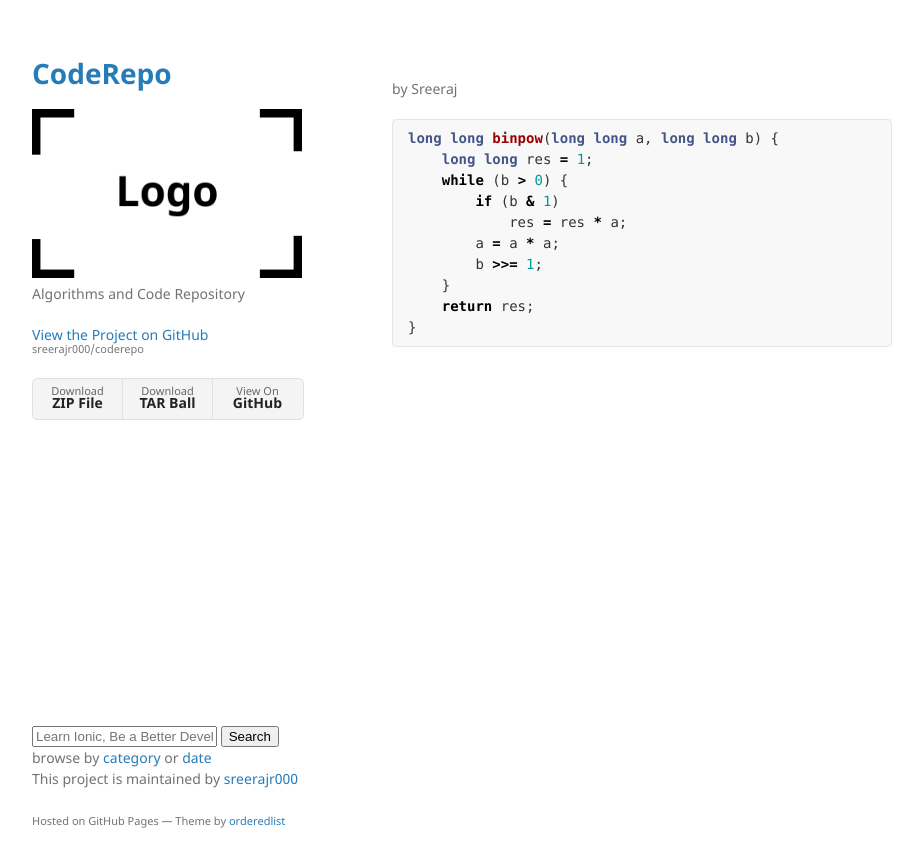
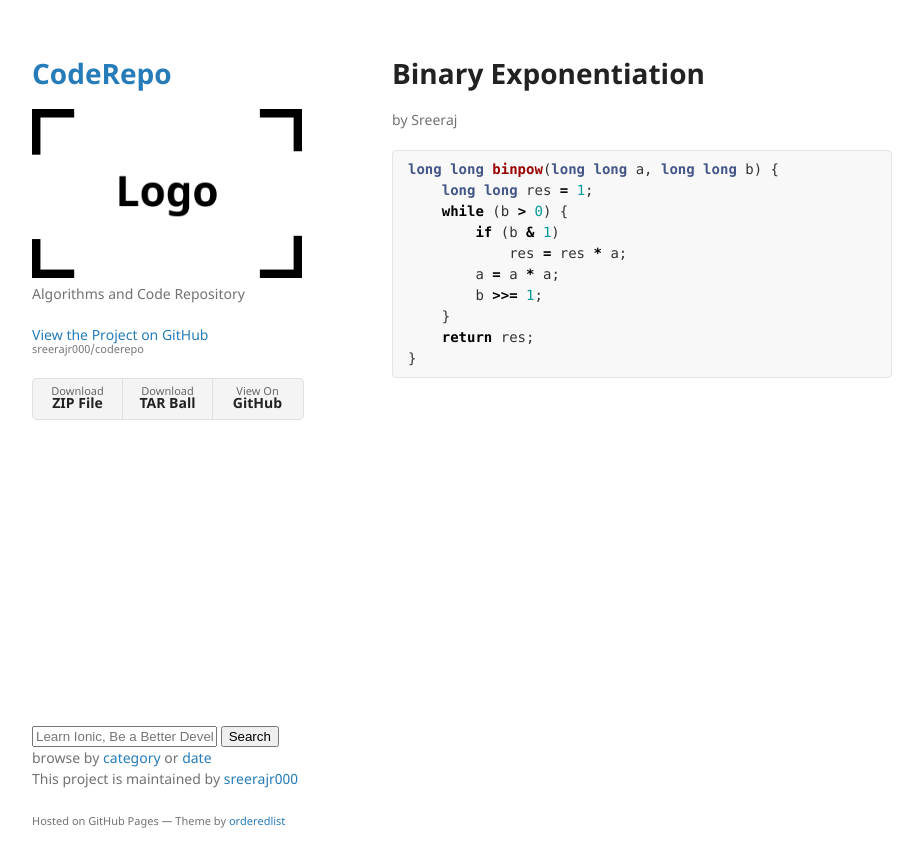
Before and after one commit to sreerajr000/coderepo, a Jekyll site: the page built from pages/binary_exponentiation.md, in a window 1280 px wide. Shown: the top 867 px of the page, without its empty margins (178-1101 px from the left). Built offline with Jekyll 4.4.1, drawn with Linux system fonts in a browser that asks for light colours.

Commit message:
New information added

````diff
--- a/pages/binary_exponentiation.md
+++ b/pages/binary_exponentiation.md
@@ -1,6 +1,7 @@
 ---
 layout: post
 author: Sreeraj
+title: Binary Exponentiation
 ---
 
 ```cpp
````
